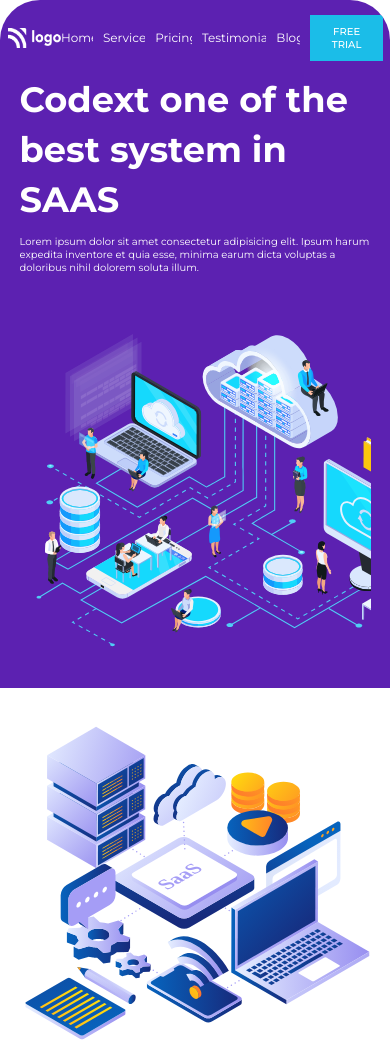
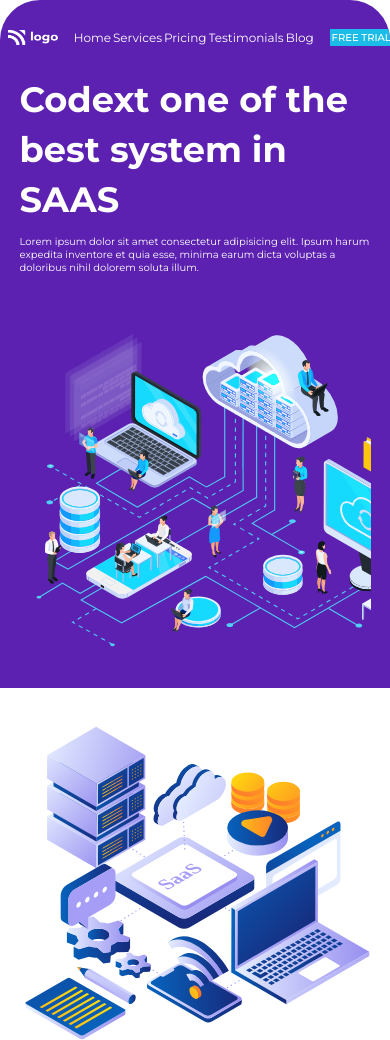
Before and after one commit to Vinay-Pratap-Singh/live-class-project-13, a plain HTML site: page index.html in a window 390 px wide. Shown: the top 1040 px of the page. Drawn offline with Linux system fonts and the light colour scheme.

Commit message:
fixed navigation responsiveness

```diff
--- a/css/style.css
+++ b/css/style.css
@@ -218,19 +218,21 @@ nav button{
 
     .navbar li{
         margin: 0;
-        margin-right: 10px;
+        margin-right: 2px;
     }
 
     nav button{
-        padding: 10px;
-        margin-right: 15px;
+        width: fit-content;
+        padding: 2px;
+        margin-right: 5px;
         font-size: 10px;
         font-weight: 500;
     }
 
     nav img{
-        width: 60px;
-        height: 20px;
+        width: 50px;
+        height: 15px;
+        margin-right: 2px;
     }
 
     .container{
@@ -280,7 +282,7 @@ nav button{
 
     .lower-card{
         height: auto;
-        margin: 5% 5%;
+        margin: 25px 5px;
         justify-content: center;
         gap: 30px;
     }
```
